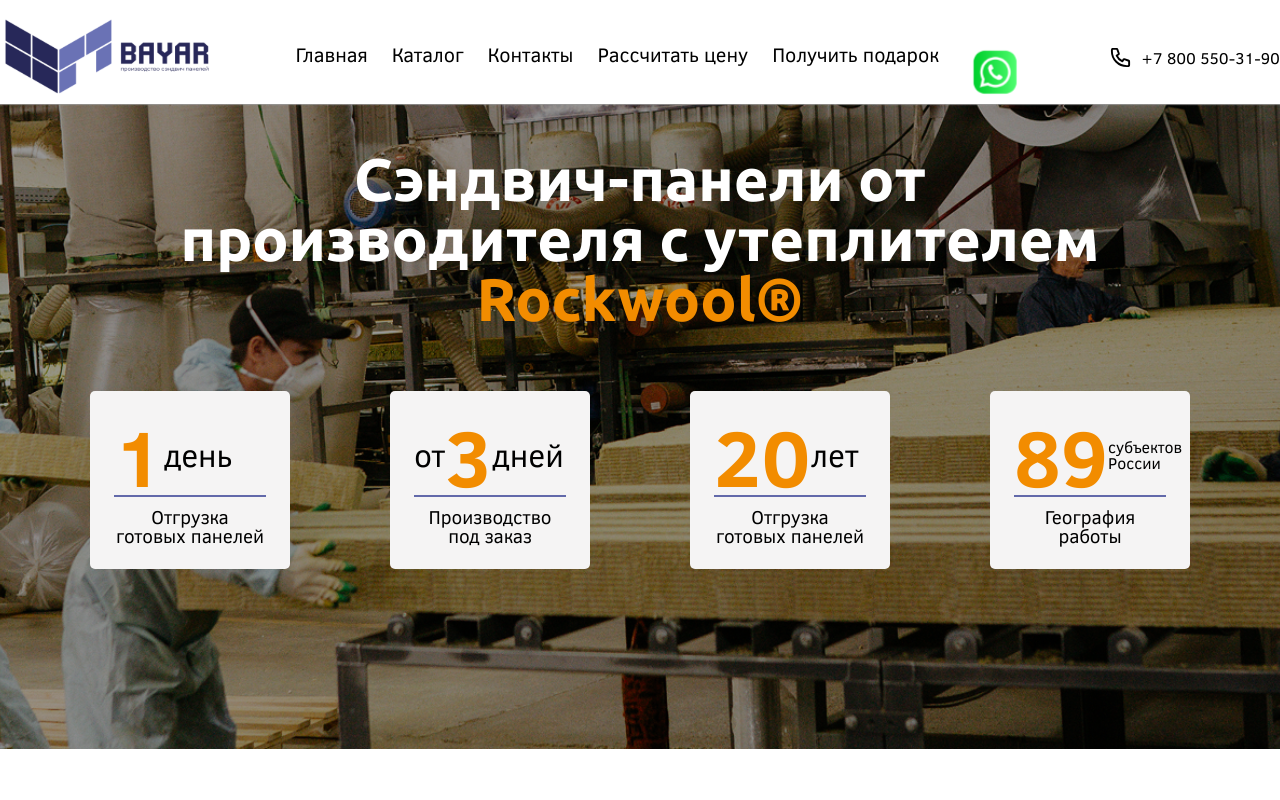
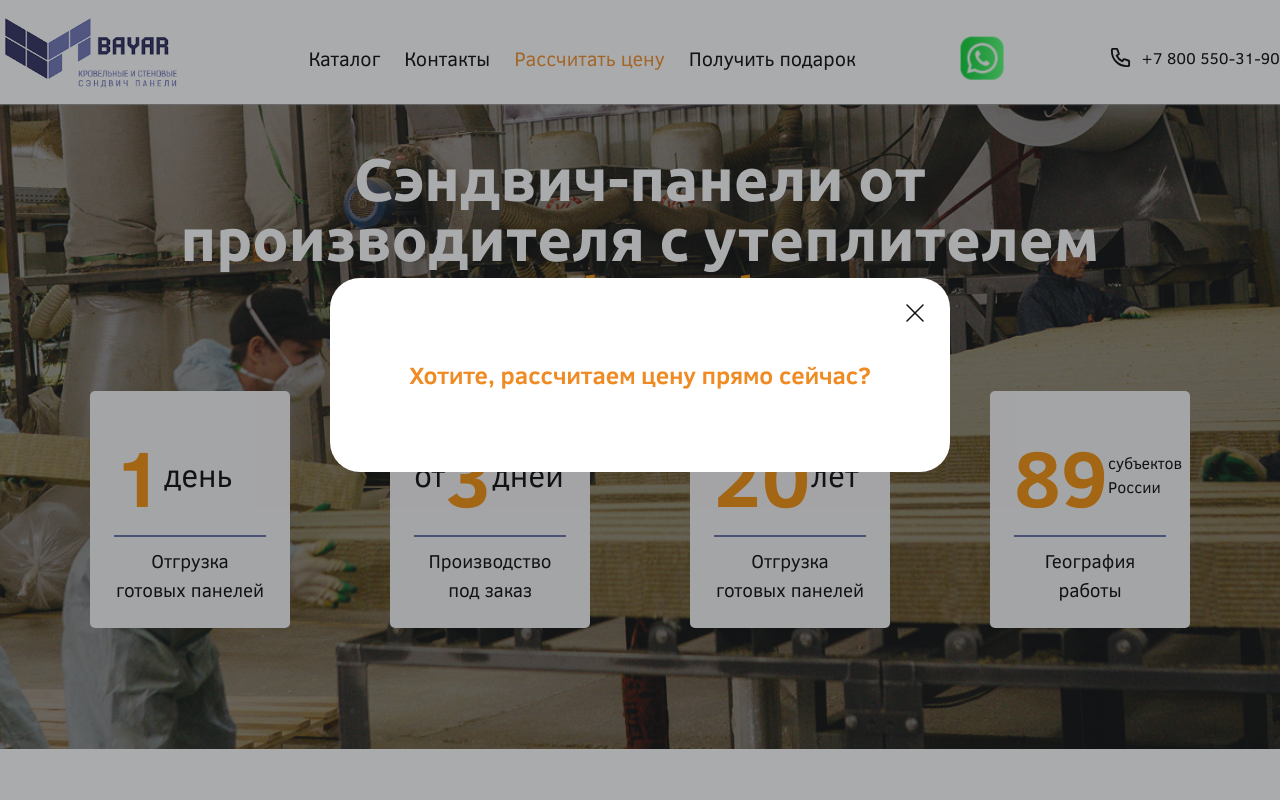
Before and after one commit to timuritodev/bayar-frontend, a Next.js app: page / in a window 1280 px wide. Shown: the top 800 px of the page. Built offline with nearby package versions, Linux system fonts and the light colour scheme.

Commit message:
many updates

```diff
--- a/src/components/Header/Header.tsx
+++ b/src/components/Header/Header.tsx
@@ -4,7 +4,7 @@
 import { FC, useEffect, useState } from "react";
 import { useResize } from "../../hooks/useResize";
 import email from "../../images/email.svg";
-import logo from "../../images/logo_s.svg";
+import logo from "../../images/logo_b.png";
 import phone from "../../images/phone.svg";
 import profile from "../../images/profile.svg";
 import {
@@ -65,9 +65,6 @@
           <Image className={styles.header__logo} alt="Логотип BAYAR" src={logo} />
         </Link>
         <div className={styles.header__links}>
-          <Link href="/" className={`${styles.header__link} ${is_active("/") ? styles.active : ""}`}>
-            Главная
-          </Link>
           <ul className={styles.header__links_container}>
             <li className={`${styles.header__link} ${is_active("/catalog") ? styles.active : ""}`}>
               Каталог
@@ -92,14 +89,15 @@
           <Link href="/contacts" className={`${styles.header__link} ${is_active("/contacts") ? styles.active : ""}`}>
             Контакты
           </Link>
-          <Link href="/calculator" className={`${styles.header__link} ${is_active("/calculator") ? styles.active : ""}`}>
+          <Link href="/forms/feedback" className={`${styles.header__link} ${styles.header__link_orange} ${is_active("/forms/feedback") ? styles.active : ""}`}>
             Рассчитать цену
           </Link>
-          <Link href="/profile" className={`${styles.header__link} ${is_active("/profile") ? styles.active : ""}`}>
+          <Link href="/#gift" className={`${styles.header__link} ${is_active("/") ? styles.active : ""}`}>
             Получить подарок
           </Link>
-          <WhatsappButton className={styles.whatsapp} />
         </div>
+
+        <WhatsappButton className={styles.whatsapp} />
 
         <div className={styles.header__search__container}>
           {width > 1023 && (
--- a/src/components/Header/style.module.scss
+++ b/src/components/Header/style.module.scss
@@ -45,6 +45,14 @@
 }
 
 .header__link:hover {
+	border-color: #f08b23;
+}
+
+.header__link_orange {
+	color: #f08b23 !important;
+}
+
+.header__link_orange:hover {
 	border-color: #f08b23;
 }
 
@@ -150,14 +158,23 @@
 }
 
 .whatsapp {
-	padding: 0 0 30px 0;
+	// padding: 0 0 30px 0;
+	align-self: center;
 }
 
 @media screen and (max-width: 1023px) {
 	.header__links {
 		display: none;
 	}
+
+	.whatsapp {
+		padding: 0;
+	}
 }
+
+// .active {
+// 	color: #f08b23 !important;
+// }
 
 @media screen and (max-width: 767px) {
 	.header {
@@ -185,4 +202,8 @@
 		width: 15px;
 		height: 15px;
 	}
+
+	.whatsapp {
+		padding: 0;
+	}
 }
--- a/src/components/Popup/Popup.tsx
+++ b/src/components/Popup/Popup.tsx
@@ -1,16 +1,17 @@
 import { useRouter } from 'next/router';
-import { FC, useEffect } from 'react';
+import { FC, useEffect, ReactNode } from 'react';
 import styles from './style.module.scss';
 
 interface IPopup {
-	title: string;
-	text: string | JSX.Element[];
+	title?: string;
+	text?: string | JSX.Element[];
 	link?: string;
 	isOpened: boolean;
 	setIsOpened: React.Dispatch<React.SetStateAction<boolean>>;
+	children?: ReactNode;
 }
 
-const Popup: FC<IPopup> = ({ title, text, isOpened, link, setIsOpened }) => {
+const Popup: FC<IPopup> = ({ title, text, isOpened, link, setIsOpened, children }) => {
 	const router = useRouter();
 
 	const handleOverlayClick: React.MouseEventHandler<HTMLDivElement> = (evt) => {
@@ -61,6 +62,10 @@
 				<h4 className={styles.popup__title}>
 					{title}
 				</h4>
+				{children ? (
+					children
+				) : (
+					<>
 						<p className={styles.popup__text}>
 							{text}
 						</p>
@@ -69,6 +74,8 @@
 							onClick={handleClickClose}>
 							Закрыть
 						</button>
+					</>
+				)}
 			</div>
 		</div>
 	);
--- a/src/feauters/main-block/Details/DetailItem/style.module.scss
+++ b/src/feauters/main-block/Details/DetailItem/style.module.scss
@@ -18,6 +18,6 @@
 	font-family: ClearSans;
 	font-weight: 400;
 	font-size: 18px;
-	line-height: 100%;
+	line-height: 150%;
 	margin: 0;
 }
--- a/src/feauters/main-block/Details/Details.tsx
+++ b/src/feauters/main-block/Details/Details.tsx
@@ -1,16 +1,42 @@
 import { details, features } from '@/constants/mock';
-import { FC } from 'react';
+import { FC, useEffect, useState } from 'react';
 import styles from './style.module.scss';
 import { DetailItemList } from './DetailItem/DetailItemList';
 import { useResize } from '@/hooks/useResize';
 import { DetailsSlider } from '@/feauters/sliders/DetailsSlider/DetailsSlider';
+import Popup from '@/components/Popup/Popup';
+import Link from 'next/link';
 
 // TODO добавить на фон лого
 
 export const Details: FC = () => {
 	const { width } = useResize();
+	const [isCalculatorPopupOpen, setIsCalculatorPopupOpen] = useState(false);
+	const [hasShownPopup, setHasShownPopup] = useState(false);
+
+	useEffect(() => {
+		const handleScroll = () => {
+			if (hasShownPopup) return;
+
+			const detailsElement = document.querySelector(`.${styles.container}`);
+			if (detailsElement) {
+				const rect = detailsElement.getBoundingClientRect();
+				const windowHeight = window.innerHeight;
+
+				// Показываем popup когда блок Details полностью проскроллен
+				if (rect.bottom <= 0 && !hasShownPopup) {
+					setIsCalculatorPopupOpen(true);
+					setHasShownPopup(true);
+				}
+			}
+		};
+
+		window.addEventListener('scroll', handleScroll);
+		return () => window.removeEventListener('scroll', handleScroll);
+	}, [hasShownPopup]);
 
 	return (
+		<>
 			<div className={styles.container}>
 				<div className={styles.wrapper}>
 					<h5 className={styles.title}>Мы знаем, что важно: ТОП-качество в сжатые сроки</h5>
@@ -18,5 +44,19 @@
 					{width < 767 ? <DetailsSlider /> : <DetailItemList data={details} />}
 				</div>
 			</div>
+
+			<Popup
+				isOpened={isCalculatorPopupOpen}
+				setIsOpened={setIsCalculatorPopupOpen}
+			>
+				<Link
+					href="/forms/feedback"
+					className={styles.popup__calculator_link}
+					onClick={() => setIsCalculatorPopupOpen(false)}
+				>
+					Хотите, рассчитаем цену прямо сейчас?
+				</Link>
+			</Popup>
+		</>
 	);
 }
--- a/src/feauters/main-block/Details/style.module.scss
+++ b/src/feauters/main-block/Details/style.module.scss
@@ -30,7 +30,7 @@
 	font-weight: 700;
 	font-style: Bold;
 	font-size: 32px;
-	line-height: 100%;
+	line-height: 150%;
 	letter-spacing: 0%;
 	color: #fff;
 	margin: 45px 0 21px 0;
@@ -41,10 +41,30 @@
 	font-weight: 700;
 	font-style: Bold;
 	font-size: 20px;
-	line-height: 100%;
+	line-height: 150%;
 	letter-spacing: 0%;
 	color: #fff;
 	margin: 0 0 68px 0;
+}
+
+.popup__calculator_link {
+	display: block;
+	font-family: ClearSans;
+	font-size: 24px;
+	font-weight: 600;
+	line-height: 1.4;
+	color: #f08b23;
+	cursor: pointer;
+	padding: 20px 0;
+	margin: 20px 0;
+	text-align: center;
+	transition: color 0.3s ease;
+	text-decoration: none;
+}
+
+.popup__calculator_link:hover {
+	color: #d67a1f;
+	text-decoration: underline;
 }
 
 @media screen and (max-width: 767px) {
@@ -67,4 +87,10 @@
 		font-size: 14px;
 		margin: 0 0 30px 0;
 	}
+
+	.popup__calculator_link {
+		font-size: 18px;
+		padding: 15px 0;
+		margin: 15px 0;
+	}
 }
--- a/src/feauters/main-block/Features/Features.tsx
+++ b/src/feauters/main-block/Features/Features.tsx
@@ -4,11 +4,13 @@
 import { FeaturesItemList } from './FeaturesItem/FeaturesItemList';
 import { CustomButton } from '../../../components/CustomButton/CustomButton';
 import { useResize } from '@/hooks/useResize';
+import { useRouter } from 'next/router';
 
 // TODO добавить на фон лого
 
 export const Features: FC = () => {
 	const { width } = useResize();
+	const router = useRouter();
 	const [showMore, setShowMore] = useState(false);
 
 	// Короткий текст для мобилки
@@ -41,8 +43,7 @@
 			<FeaturesItemList data={features} />
 			<CustomButton
 				buttonText={"Получить прайс"}
-				// handleButtonClick={handleSubmit(onSubmit)}
-				// disabled={!isDirty || !isValid}
+				handleButtonClick={() => router.push('/forms/feedback')}
 				type="submit"
 				className={styles.features_button}
 			/>
--- a/src/feauters/main-block/Gifts/Gifts.tsx
+++ b/src/feauters/main-block/Gifts/Gifts.tsx
@@ -10,7 +10,7 @@
 	const { width } = useResize();
 
 	return (
-		<div className={styles.container}>
+		<div className={styles.container} id="gift">
 			<div className={styles.sec_container}>
 				<h3 className={styles.title}>Оставьте заявку прямо сейчас и получите подарок при заказе до 30 июня!</h3>
 				{width < 767 && (
--- a/src/feauters/main-block/Gifts/style.module.scss
+++ b/src/feauters/main-block/Gifts/style.module.scss
@@ -61,7 +61,7 @@
 	display: flex;
 	align-items: center;
 	justify-content: center;
-	z-index: 1000;
+	z-index: 1;
 }
 
 .img {
--- a/src/feauters/main-block/MainWrapper/MainItem/style.module.scss
+++ b/src/feauters/main-block/MainWrapper/MainItem/style.module.scss
@@ -22,7 +22,7 @@
 	font-family: ClearSans;
 	font-weight: 700;
 	font-size: 80px;
-	line-height: 100%;
+	line-height: 150%;
 	letter-spacing: 0%;
 	color: #f28c00;
 }
@@ -31,7 +31,7 @@
 	font-family: ClearSans;
 	font-weight: 400;
 	font-size: 32px;
-	line-height: 100%;
+	line-height: 150%;
 	letter-spacing: 0%;
 }
 
@@ -39,7 +39,7 @@
 	font-family: ClearSans;
 	font-weight: 400;
 	font-size: 32px;
-	line-height: 100%;
+	line-height: 150%;
 	letter-spacing: 0%;
 }
 
@@ -47,7 +47,7 @@
 	font-family: ClearSans;
 	font-weight: 400;
 	font-size: 16px;
-	line-height: 100%;
+	line-height: 150%;
 	letter-spacing: 0%;
 }
 
@@ -55,7 +55,7 @@
 	font-family: ClearSans;
 	font-weight: 400;
 	font-size: 19px;
-	line-height: 100%;
+	line-height: 150%;
 	letter-spacing: 0%;
 	text-align: center;
 	margin: 0;
```
Also changed, not shown: src/images/logo_b.png (added). Lines whose indentation alone changed are shown as unchanged.
